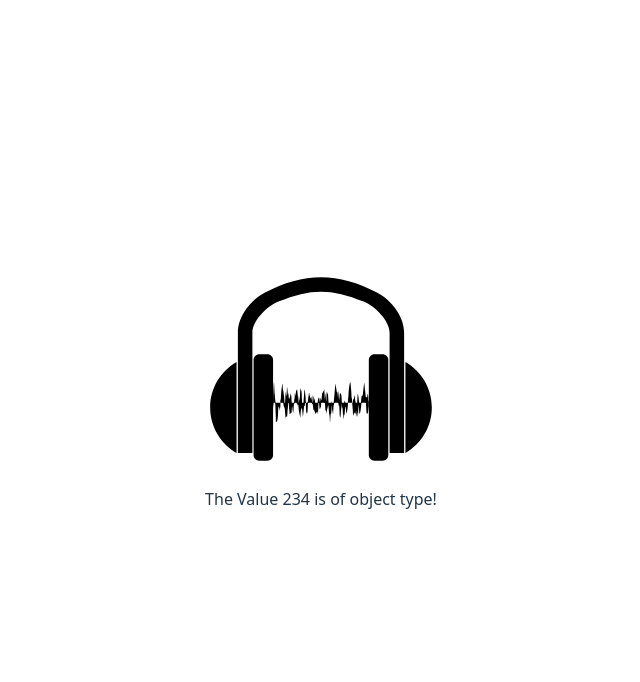
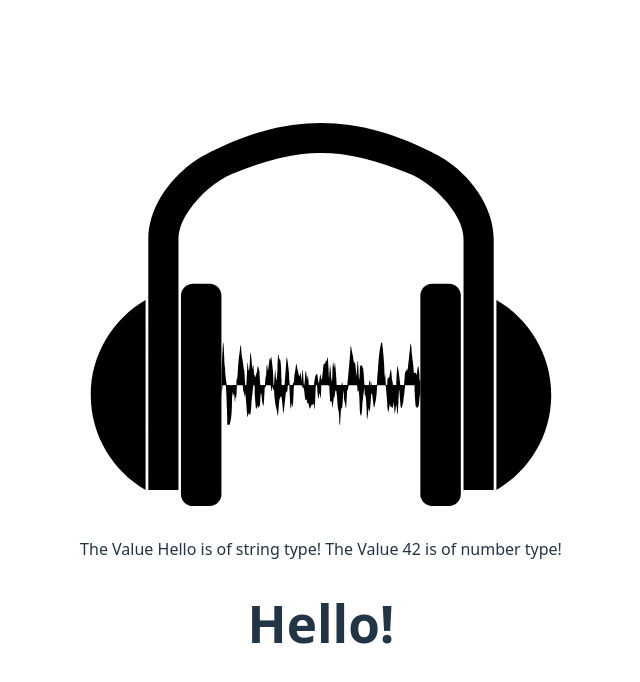
Before and after one commit to irinasaiz/learn-react, a React (Vite) app in the folder irina-app/: page / in a window 1280 px wide. Shown: the top 682 px of the page, without its empty margins (319-959 px from the left). Built offline with nearby package versions, Linux system fonts and the light colour scheme.

Commit message:
Call function in jsx

```diff
--- a/irina-app/src/App.tsx
+++ b/irina-app/src/App.tsx
@@ -4,19 +4,24 @@ import irina from './assets/irina.svg'
 import React from 'react'
 
 class App extends React.Component {
+
+
  render() {
 
-  //const firstValue: string = "Irina";
-  //const firstValue: number = 23;
-  //const firstValue: number[] = [2,3,4];
-  const firstValue: Array<number> = [2,3,4];
+  const aTuple: [string, number] = ['Hello', 42];
+
+  function Hello() {
+    return <h1>Hello!</h1>
+  }
 
   return (
     <div className="App">
       <header className="App-header">
         <img src ={irina} className ="App-logo" alt="logo" />
         <p>
-          The Value {firstValue} is of {typeof firstValue} type!
+          The Value {aTuple[0]} is of {typeof aTuple[0]} type!
+          The Value {aTuple[1]} is of {typeof aTuple[1]} type!
+          <Hello />
         </p>
     </header>
   </div>
```
